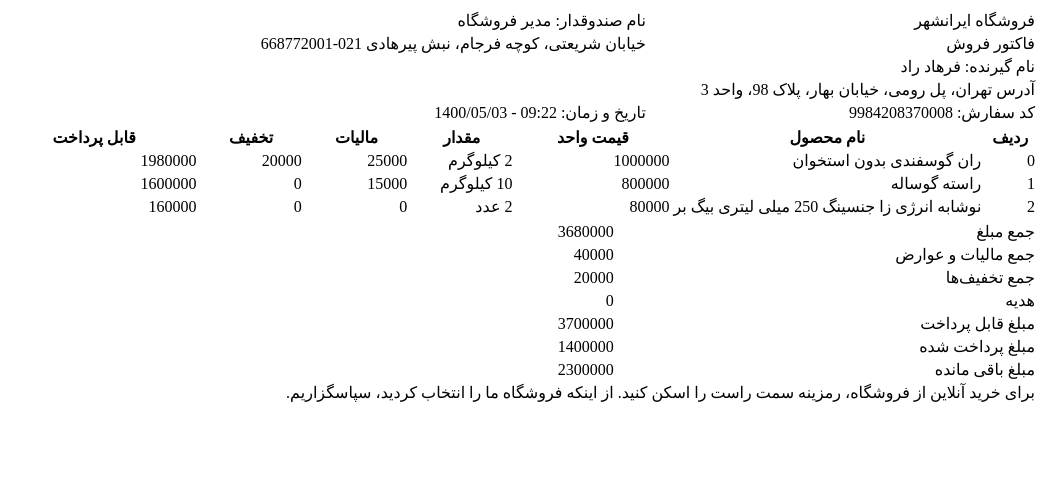
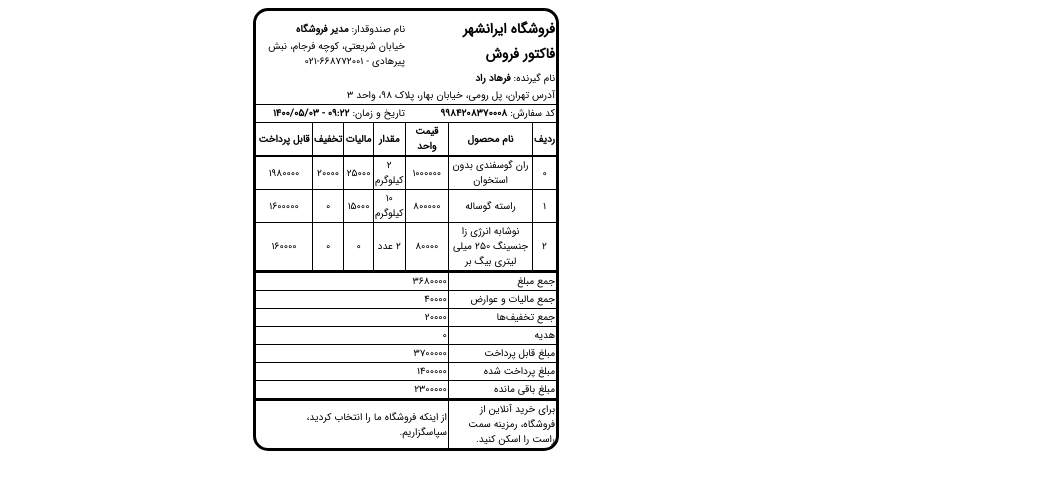
Before and after one commit to amir-rismaani/direct-print, a website: page index.html in a window 1280 px wide. Shown: the whole page, without its empty margins (234-1280 px from the left). Drawn offline with nearby package versions, Linux system fonts and the light colour scheme; files that its build step writes are made by us from their sources.

Commit message:
add scss style

```diff
--- a/data/invoice.js
+++ b/data/invoice.js
@@ -3,7 +3,7 @@ export default {
         name: "ایرانشهر",
         cashier: "مدیر فروشگاه",
         address: "خیابان شریعتی، کوچه فرجام، نبش پیرهادی",
-        phone: "021-668772001"
+        phone: "668772001-021"
     },
     customer: {
         name: "فرهاد راد",
--- a/index.html
+++ b/index.html
@@ -6,7 +6,7 @@
     <meta http-equiv="X-UA-Compatible" content="IE=edge">
     <meta name="viewport" content="width=device-width, initial-scale=1.0">
     <title>Document</title>
-    <link rel="stylesheet/scss" type="text/css" href="styles.scss" />
+    <link rel="stylesheet" href="styles.css" />
 </head>
 
 <body>
--- a/scripts.js
+++ b/scripts.js
@@ -20,32 +20,31 @@ export default class InvoiceOrder {
         const shop = this.data.shop;
         const order = this.data.order;
         this.html += `
-            <table id="header">
+            <table id="header" width="100%">
                 <colgroup>
                     <col span="1" style="width: 50%;">
                     <col span="1" style="width: 50%;">
                 </colgroup>
                 <tbody>
                     <tr>
-                        <td>${headerConstants.shop} ${shop.name}</td>
-                        <td>${headerConstants.cashierName} ${shop.cashier}</td>
+                        <td class="title title--lg bold">${headerConstants.shop} ${shop.name}</td>
+                        <td>${headerConstants.cashierName} <span class="bold">${shop.cashier}</span></td>
                     </tr>
                     <tr>
-                        <td>${headerConstants.saleOrder}</td>
+                        <td class="title title--md bold">${headerConstants.saleOrder}</td>
                         <td>
-                            ${shop.address}
-                            ${shop.phone}
+                            ${shop.address} - ${shop.phone}
                         </td>
                     </tr>
                     <tr>
-                        <td colspan="2">${headerConstants.customer.name} ${customer.name}</td>
+                        <td colspan="2">${headerConstants.customer.name} <span class="bold">${customer.name}</span></td>
                     </tr>
                     <tr>
-                        <td colspan="2">${headerConstants.customer.address} ${customer.address}</td>
+                        <td colspan="2">${headerConstants.customer.address}  ${customer.address}</td>
                     </tr>
                     <tr>
-                        <td>${headerConstants.order.code} ${order.code}</td>
-                        <td>${headerConstants.order.dateTime} ${order.time} - ${order.date}</td>
+                        <td class="border-top border-bottom">${headerConstants.order.code} <span class="bold">${order.code}</span></td>
+                        <td class="border-top border-bottom">${headerConstants.order.dateTime} <span class="bold">${order.time} - ${order.date}</span></td>
                     </tr>
                 </tbody>
             </table>
@@ -61,7 +60,7 @@ export default class InvoiceOrder {
 
 
         this.html += `
-            <table id="content">
+            <table id="content" width="100%">
                 <colgroup>
                     <col span="1" style="width: 5%;">
                     <col span="1" style="width: 30%;">
@@ -74,20 +73,20 @@ export default class InvoiceOrder {
 
                 <thead>
                     <tr>
-                        <th>${orderLinesConstants.row}</th>
-                        <th>${orderLinesConstants.productName}</th>
-                        <th>${orderLinesConstants.unitPrice}</th>
-                        <th>${orderLinesConstants.quantity}</th>
-                        <th>${orderLinesConstants.tax}</th>
-                        <th>${orderLinesConstants.discount}</th>
-                        <th>${orderLinesConstants.total}</th>
+                        <th class="border-right--none border-bottom--double">${orderLinesConstants.row}</th>
+                        <th class="border-bottom--double">${orderLinesConstants.productName}</th>
+                        <th class="border-bottom--double">${orderLinesConstants.unitPrice}</th>
+                        <th class="border-bottom--double">${orderLinesConstants.quantity}</th>
+                        <th class="border-bottom--double">${orderLinesConstants.tax}</th>
+                        <th class="border-bottom--double">${orderLinesConstants.discount}</th>
+                        <th class="border-bottom--double">${orderLinesConstants.total}</th>
                     </tr>
                 </thead>
                 <tbody>
                 ${orderLines.map((orderLine, index) => {
             return `
                     <tr>
-                                    <td>${index++}</td>
+                        <td class="border-right--none">${index++}</td>
                         <td>${orderLine.name}</td>
                         <td>${orderLine.price}</td>
                         <td>${orderLine.quantity}\n${orderLine.unit}</td>
@@ -108,44 +107,44 @@ export default class InvoiceOrder {
         const order = this.data.order;
 
         this.html += `
-            <table id = "footer">
+            <table id = "footer" width="100%">
                 <colgroup>
-                    <col span="1" style="width: 35%;">
-                    <col span="1" style="width: 65%;">
+                    <col span="1" style="width: 35.7%;">
+                    <col span="1" style="width: 64.3%;">
                 </colgroup>
 
                 <tbody>
                     <tr>
-                        <td>${orderConstants.totalAmount}</td>
-                        <td>${order.totalAmount}</td>
+                        <td class="border-right--none border-top--double">${orderConstants.totalAmount}</td>
+                        <td class="border-top--double">${order.totalAmount}</td>
                     </tr>
                     <tr>
-                        <td>${orderConstants.totalTax}</td>
+                        <td class="border-right--none">${orderConstants.totalTax}</td>
                         <td>${order.totalTax}</td>
                     </tr>
                     <tr>
-                        <td>${orderConstants.totalDiscount}</td>
+                        <td class="border-right--none">${orderConstants.totalDiscount}</td>
                         <td>${order.totalDiscount}</td>
                     </tr>
                     <tr>
-                        <td>${orderConstants.gift}</td>
+                        <td class="border-right--none">${orderConstants.gift}</td>
                         <td>${order.gift}</td>
                     </tr>
                     <tr>
-                        <td>${orderConstants.finalAmount}</td>
+                        <td class="border-right--none">${orderConstants.finalAmount}</td>
                         <td>${order.finalAmount}</td>
                     </tr>
                     <tr>
-                        <td>${orderConstants.paidAmount}</td>
+                        <td class="border-right--none">${orderConstants.paidAmount}</td>
                         <td>${order.paidAmount}</td>
                     </tr>
                     <tr>
-                        <td>${orderConstants.reminderAmount}</td>
+                        <td class="border-right--none">${orderConstants.reminderAmount}</td>
                         <td>${order.reminderAmount}</td>
                     </tr>
                     <tr>
-                        <td>${footerConstants.qrDesc}</td>
-                        <td>${footerConstants.barcodeDesc}</td>
+                        <td class="border-bottom--none border-right--none border-top--double">${footerConstants.qrDesc}</td>
+                        <td class="border-bottom--none border-top--double">${footerConstants.barcodeDesc}</td>
                     </tr>
                 </tbody>
             </table>
--- a/styles.scss
+++ b/styles.scss
@@ -1,3 +1,111 @@
+
+@font-face {
+    font-family: 'iransans';
+    src: url(./assets/fonts/IRANSansWeb.woff) format('woff');
+    src: url(./assets/fonts/IRANSansWeb.woff2) format('woff2');
+}
+
+$border-color: #000;
+$border-visual: solid $border-color;
+$border-value: 1px $border-visual;
+$border-double-value: 2px $border-visual;
+
 #invoice{
-    background: #000;
+    font-family: iransans;
+    font-size: 10px;
+    max-width: 300px;
+    border: 3px solid $border-color;
+    border-radius: 15px;
+    margin: auto;
+
+    /* General
+    ==============*/
+    table{
+        border-spacing: 0
+    }
+
+    .border{
+        &-top{
+            border-top: $border-value;
+            &--none{
+                border-top: none !important;
+            }
+            &--double{
+                border-top: $border-double-value;
+            }
+        }
+        &-bottom{
+            border-bottom: $border-value;
+            &--none{
+                border-bottom: none !important;
+            }
+            &--double{
+                border-bottom: $border-double-value !important;
+            }
+        }
+
+        &-right{
+            border-right: $border-value;
+            &--none{
+                border-right: none !important;
+            }
+            &--double{
+                border-right: $border-double-value !important;
+            }
+        }
+        &-left{
+            border-left: $border-value;
+            &--none{
+                border-left: none !important;
+            }
+            &--double{
+                border-left: $border-double-value !important;
+            }
+        }
+    }
+
+    /* Typography
+    ==============*/
+    .title{
+        line-height: 15px;
+
+        &--lg{
+            font-size: 14px;
+        }
+
+        &--md{
+            font-size: 14px;
+        }
+    }
+
+
+    .bold{
+        font-weight: 700;
+    }
+
+    /* Header Table
+    ================*/
+    #header{
+        margin-top: 10px;
+    }
+
+    /* Content Table
+    ================*/
+    #content{
+        th, td{
+            border-right: $border-value;
+            border-bottom: $border-value;
+            text-align: center;
+        }
+    }
+
+    /* Footer Table
+    ================*/
+    #footer{
+        td{
+            border-right: $border-value;
+            border-bottom: $border-value;
+        }
+    }
+
 }
```
Also changed, not shown: assets/fonts/IRANSansWeb.woff (added), assets/fonts/IRANSansWeb.woff2 (added), styles.css (added), 1 other file. Lines whose indentation alone changed are shown as unchanged.
